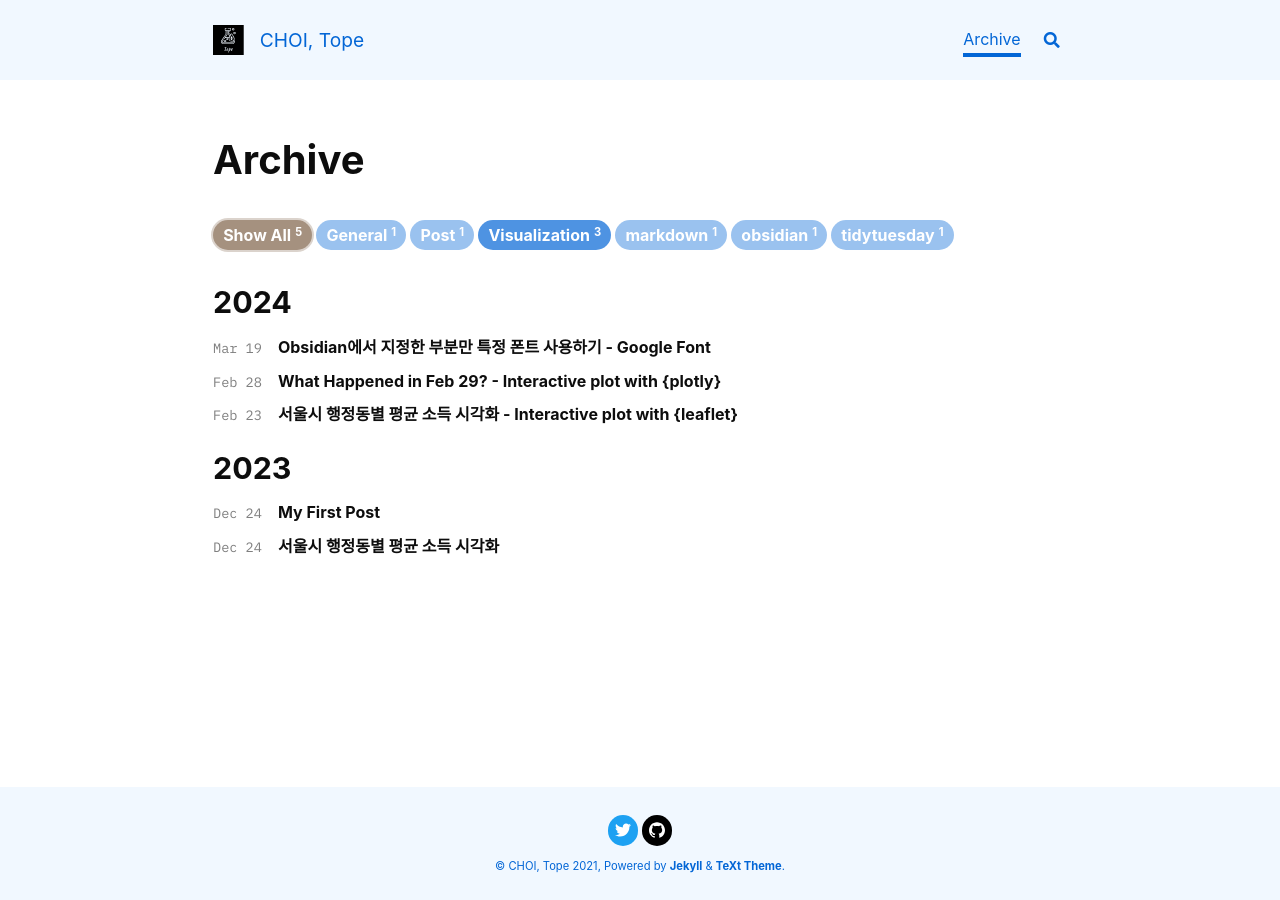
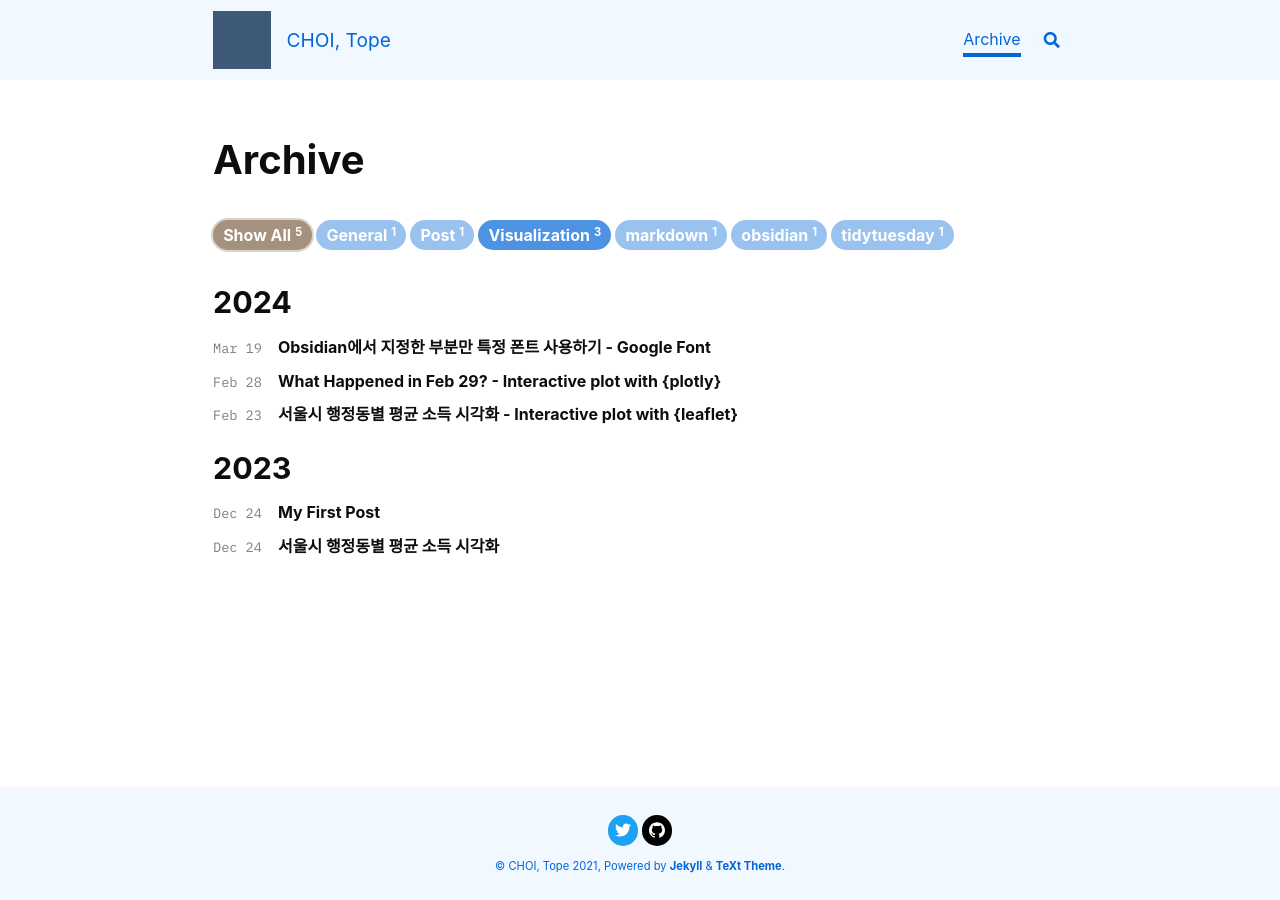
Before and after one commit to gaba-tope/gaba-tope.github.io, a Jekyll site: the page built from archive.html, in a window 1280 px wide. Built offline with Jekyll 4.4.1, drawn with Linux system fonts in a browser that asks for light colours; nearby versions of some CDN libraries; some web fonts are replaced.

Commit message:
logo svg and its size changed

```diff
--- a/_sass/components/_header.scss
+++ b/_sass/components/_header.scss
@@ -64,8 +64,8 @@
   @include flexbox();
   @include align-items(center);
   & > svg {
-    width: map-get($base, font-size-h4) * 1.6;
-    height: map-get($base, font-size-h4) * 1.6;
+    width: map-get($base, font-size-h4) * 3;
+    height: map-get($base, font-size-h4) * 3;
     margin-right: map-get($spacers, 3);
     vertical-align: middle;
     @include media-breakpoint-down(md) {
```
Also changed, not shown: _includes/svg/logo.svg.
